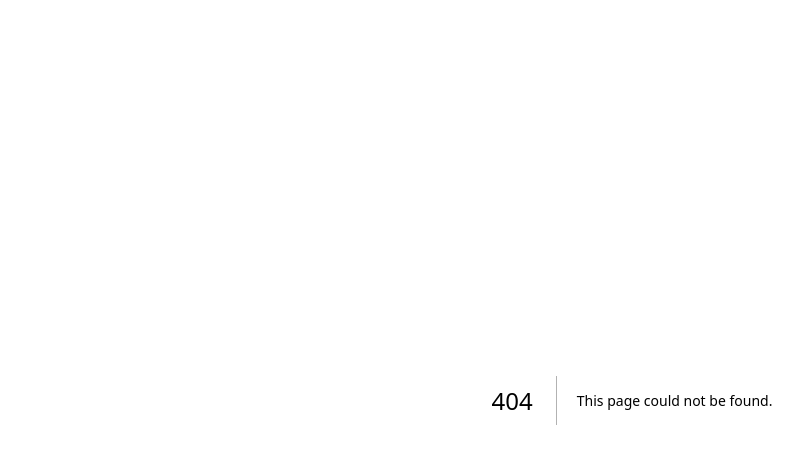
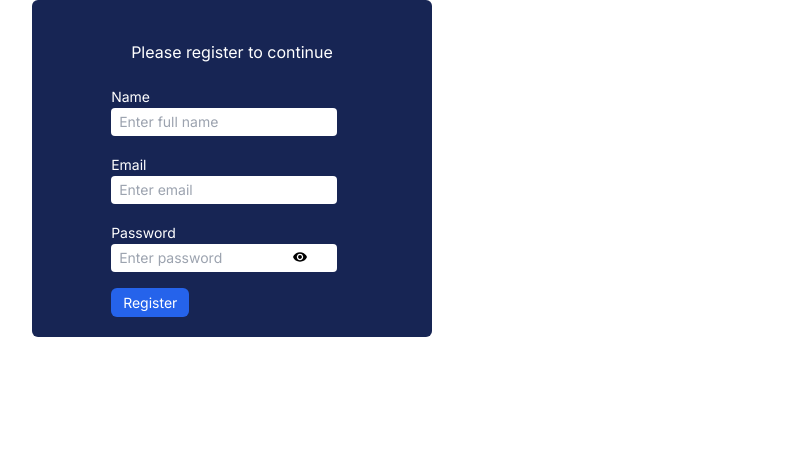
Before and after one commit to Aimable01/To-do-app, a Next.js app: page /register in a window 1280 px wide. Before the commit this address had no page. Shown: the top 464 px of the page, without its empty margins (8-811 px from the left). Built offline with nearby package versions, Linux system fonts and the light colour scheme.

Commit message:
register

```diff
--- /dev/null
+++ b/src/app/register/form.tsx
@@ -0,0 +1,99 @@
+"use client";
+import { FormEvent, useState } from "react";
+import { IoMdEye } from "react-icons/io";
+import { IoIosEyeOff } from "react-icons/io";
+
+export default function Form() {
+  const [name, setName] = useState<string>("");
+  const [email, setEmail] = useState<string>("");
+  const [password, setPassword] = useState<string>("");
+
+  const [viewPassword, setViewPassword] = useState<boolean>(false);
+
+  const handleSubmit = async (e: FormEvent<HTMLFormElement>) => {
+    e.preventDefault();
+    const formData = new FormData(e.currentTarget);
+
+    const response = await fetch(`/api/auth/register`, {
+      method: "POST",
+      body: JSON.stringify({
+        name,
+        email,
+        password,
+      }),
+    });
+
+    console.log({ response });
+  };
+
+  return (
+    <div className="bg-blue-950 w-[400px] p-5 rounded-md mx-10 flex justify-center">
+      <div>
+        <div className="m-5 text-center text-white">
+          <h2>Please register to continue</h2>
+        </div>
+        <form onSubmit={handleSubmit} action="" className="flex flex-col gap-4">
+          <div>
+            <label className="text-white text-[14px]" htmlFor="name">
+              Name
+            </label>
+            <div>
+              <input
+                className="px-2 py-1 rounded text-sm focus:outline-none"
+                type="text"
+                value={name}
+                onChange={(e) => setName(e.target.value)}
+                required
+                placeholder="Enter full name"
+              />
+            </div>
+          </div>
+          <div>
+            <label className="text-white text-[14px]" htmlFor="email">
+              Email
+            </label>
+            <div>
+              <input
+                className="px-2 py-1 rounded text-sm focus:outline-none"
+                type="email"
+                value={email}
+                onChange={(e) => setEmail(e.target.value)}
+                required
+                placeholder="Enter email"
+              />
+            </div>
+          </div>
+          <div>
+            <label className="text-white text-[14px]" htmlFor="password">
+              Password
+            </label>
+            <div className="relative">
+              <input
+                className="px-2 py-1 rounded text-sm focus:outline-none"
+                type={viewPassword ? "text" : "password"}
+                value={password}
+                onChange={(e) => setPassword(e.target.value)}
+                required
+                placeholder="Enter password"
+              />
+              <button
+                className="absolute right-[45px] top-[5px] ml-1 bg-white pl-2"
+                onClick={(e) => {
+                  e.preventDefault();
+                  setViewPassword(!viewPassword);
+                }}
+              >
+                {viewPassword ? <IoIosEyeOff /> : <IoMdEye />}
+              </button>
+            </div>
+          </div>
+          <div>
+            <button className="bg-blue-600 text-white px-3 py-1 rounded-md text-[14px]">
+              Register
+            </button>
+          </div>
+        </form>
+      </div>
+    </div>
+  );
+}
--- /dev/null
+++ b/src/app/register/page.tsx
@@ -0,0 +1,9 @@
+import Form from "./form";
+
+export default async function Register() {
+  return (
+    <>
+      <Form />
+    </>
+  );
+}
```
